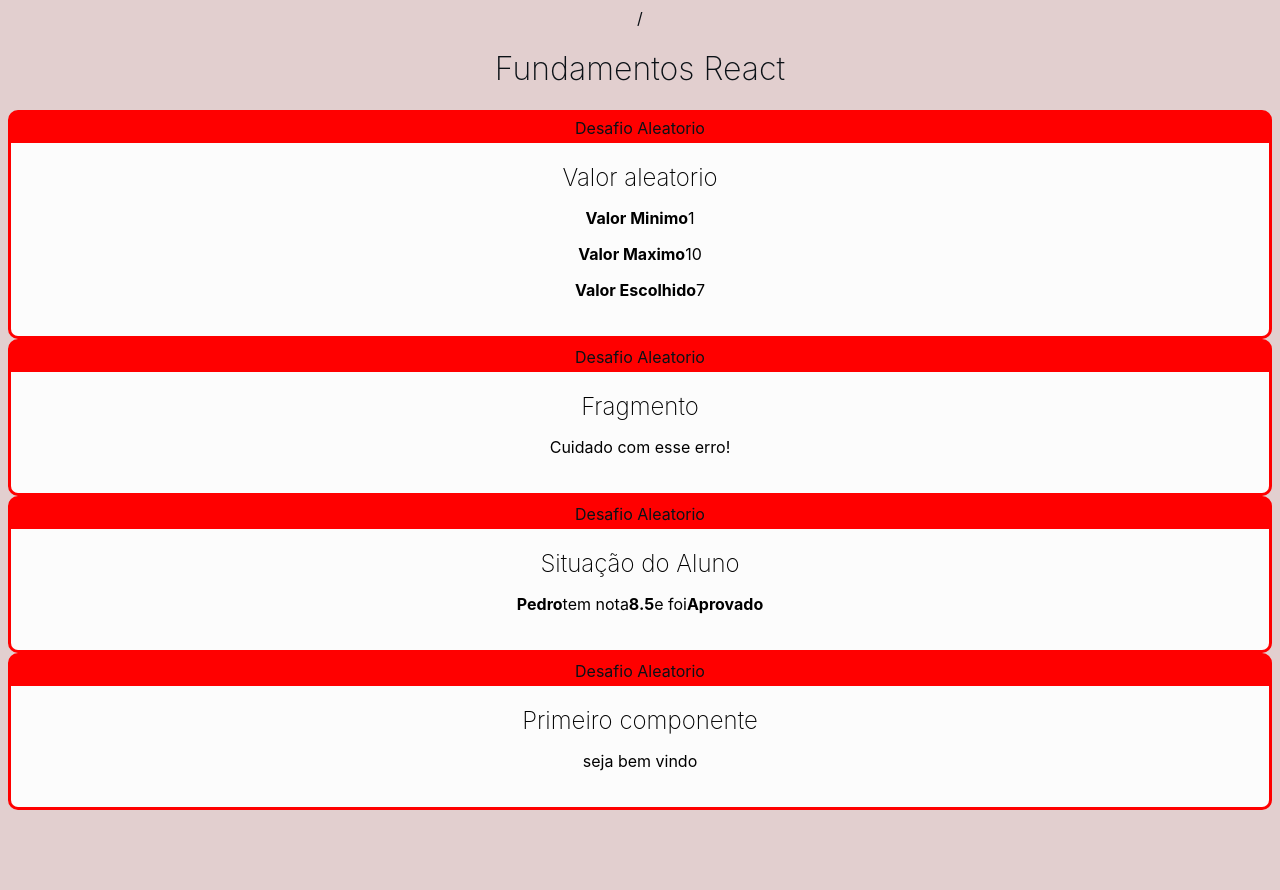
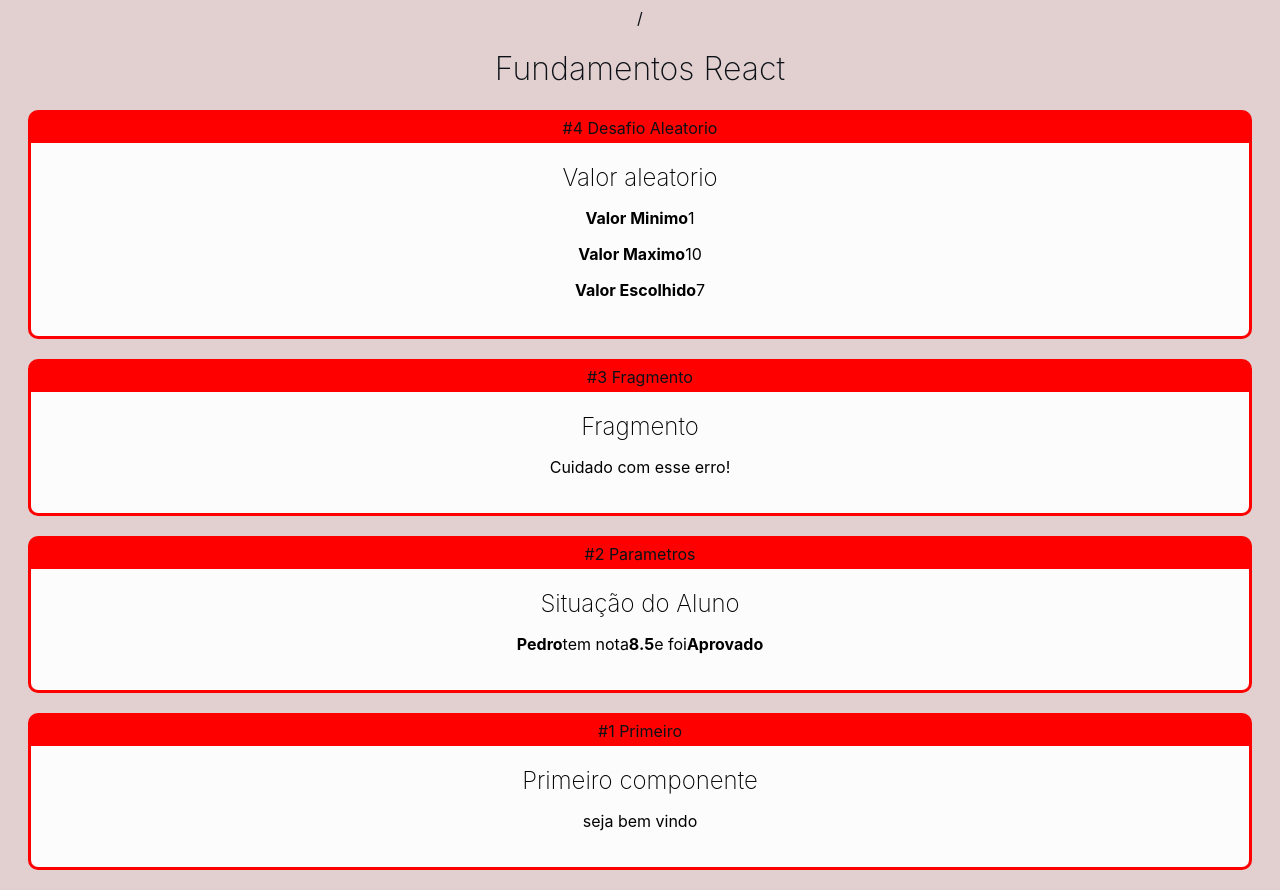
Before and after one commit to jose-ribeiro/React-Js, a React (Create React App) app in the folder frontend/: page / in a window 1280 px wide. Before the commit the page ends 818 px from the top, so only its background shows below. Built offline with nearby package versions, Linux system fonts and the light colour scheme; a web font is replaced by a local one.

Commit message:
correção nomes das aulas

```diff
--- a/frontend/src/App.jsx
+++ b/frontend/src/App.jsx
@@ -10,19 +10,19 @@ export default () => (
 
     <div id="app">
         <h1>Fundamentos React</h1>
-        <Card titulo="Desafio Aleatorio">
+        <Card titulo="#4 Desafio Aleatorio">
             <NumAleatorio min={1} max={10} />
         </Card>
-        <Card titulo="Desafio Aleatorio">
+        <Card titulo="#3 Fragmento">
             <Fragmento />
         </Card>
-        <Card titulo="Desafio Aleatorio">
+        <Card titulo="#2 Parametros">
           <Parametros
             titulo="Situação do Aluno"
             aluno="Pedro" nota={8.5}
           />
         </Card>
-        <Card titulo="Desafio Aleatorio">
+        <Card titulo="#1 Primeiro">
             <Primeiro></Primeiro>
         </Card>
 
--- a/frontend/src/componentes/layout/Card.css
+++ b/frontend/src/componentes/layout/Card.css
@@ -3,6 +3,7 @@
     border-radius: 10px;
     overflow: hidden;
     border: 3px solid red;
+    margin: 20px;
 }
 .Card .Title{
     padding: 5px 0px;
```
